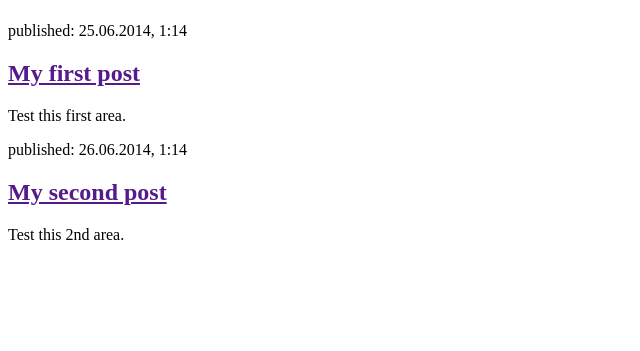
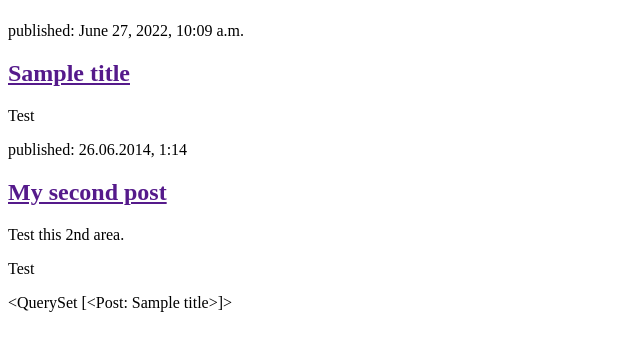
Before and after one commit to rfrenia/my-first-blog, a Django app: page / in a window 1280 px wide. Shown: the part 58-409 px from the top of the page, without its empty margins (0-640 px from the left). Run offline with Django 3.2, Linux system fonts and the light colour scheme; data comes from the database, SQL or seed files in the repository; both versions use the stored data as it was after the commit.

Commit message:
Modified templates to display posts from database.

```diff
--- a/blog/templates/blog/post_list.html
+++ b/blog/templates/blog/post_list.html
@@ -7,17 +7,23 @@
         <header>
             <h1><a href="/">Ryans Django Girls Blog</a></h1>
         </header>
+        {% for post in posts %}
+        <article>
+            <time>published: {{ post.published_date }}</time>
+            <h2><a href="">{{ post.title }}</a></h2>
+            <p>{{ post.text|linebreaksbr }}</p>
+        </article>
+    {% endfor %}
 
-        <article>
-            <time>published: 25.06.2014, 1:14</time>
-            <h2><a href="">My first post</a></h2>
-            <p>Test this first area.</p>
-        </article>
+    {% for post in posts %}
+    <article>
 
-        <article>
             <time>published: 26.06.2014, 1:14</time>
             <h2><a href="">My second post</a></h2>
             <p>Test this 2nd area.</p>
-        </article>
+            <p>{{ post.text|linebreaksbr }}</p>
+        {{ posts }}
+    </article>
+    {% endfor %}
     </body>
 </html>
--- a/blog/views.py
+++ b/blog/views.py
@@ -1,7 +1,9 @@
+
+# Create your views here.
 from django.shortcuts import render
-
+from django.utils import timezone
+from .models import Post
 
 def post_list(request):
-    return render(request, 'blog/post_list.html', {})
-
-# Create your views here.
+    posts = Post.objects.filter(published_date__lte=timezone.now()).order_by('published_date')
+    return render(request, 'blog/post_list.html', {'posts': posts})
```
Also changed, not shown: db.sqlite3.
